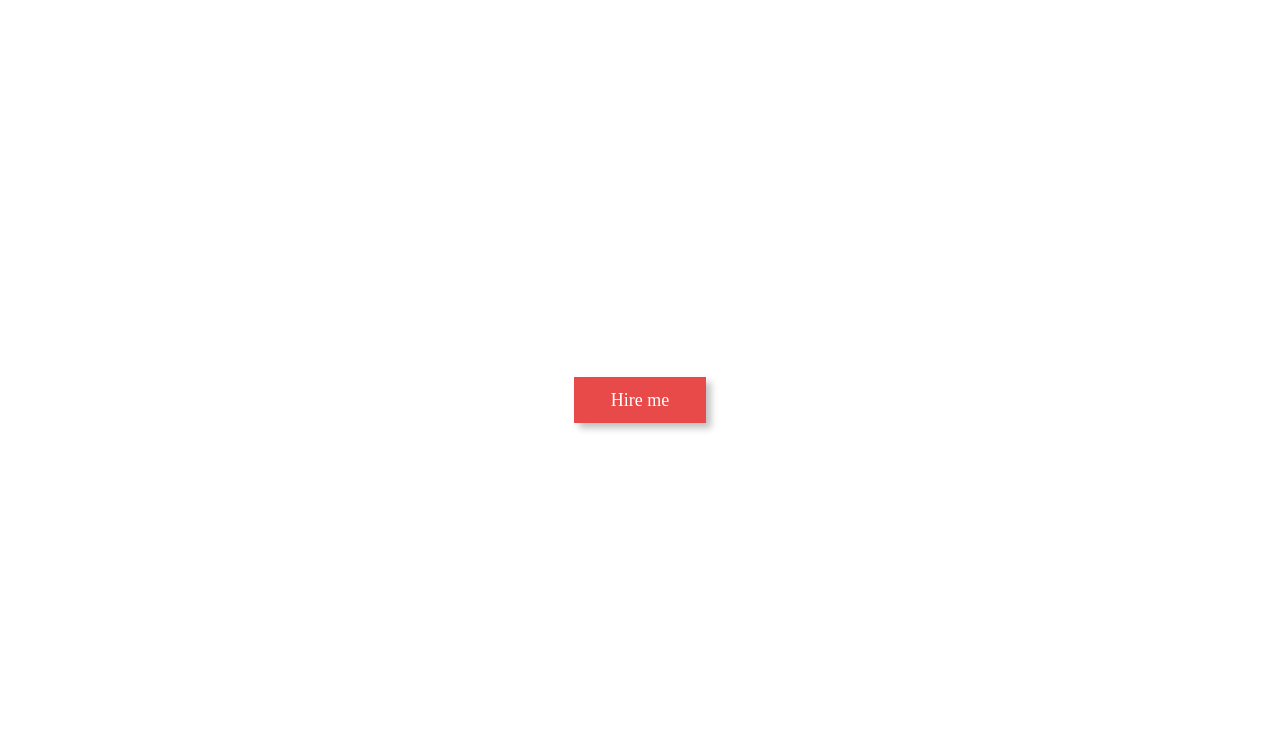
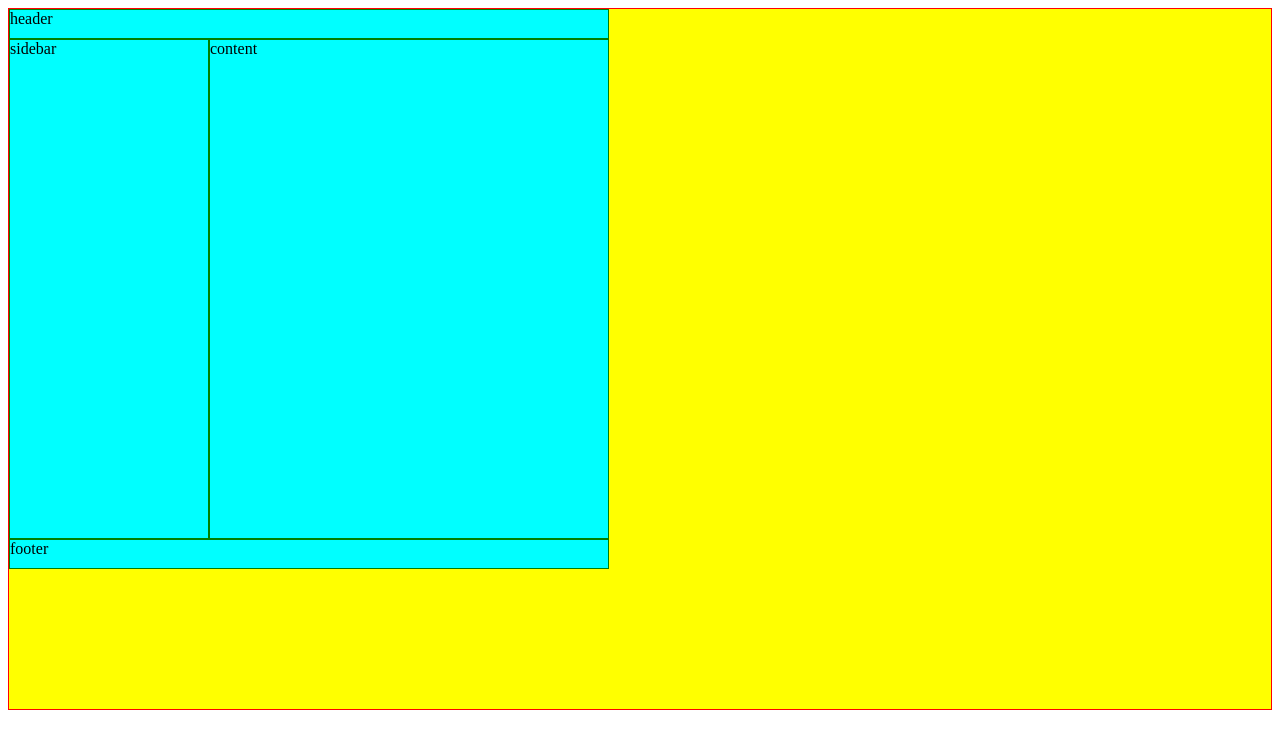
Before and after one commit to Anshikamishra26/Web-D, a plain HTML site: page index.html in a window 1280 px wide. Drawn offline with Linux system fonts and the light colour scheme.

Commit message:
Add files via upload

```diff
--- a/index.html
+++ b/index.html
@@ -8,8 +8,11 @@
     <link rel="stylesheet" href="styles.css">
 </head>
 <body>
-    <div id="wrapper">
-        <div class="btn-pink">Hire me </div>
+    <div class="container">
+        <div class="box" id="header">header</div>
+        <div class="box" id="sidebar">sidebar</div>
+        <div class="box" id="content">content</div>
+        <div class="box" id="footer">footer</div>
     </div>
 </body>
 </html>
--- a/styles.css
+++ b/styles.css
@@ -1,41 +1,49 @@
-*{
-    margin: 0;
-    padding: 0;
-    box-sizing: border-box;
+.container{
+    height: 700px;
+    border: 1px solid red;
+    background-color: yellow;
+    display: grid;
+
+    /* grid-template-rows:30px 150px 400px 30px;
+    grid-template-columns:400px;
+
+    grid-template-areas:
+    "hd"
+    "side"
+    "main"
+    "ft"; */
+
+    /* another type */
+    grid-template-columns: 200px 400px;
+    grid-template-rows: 30px 500px 30px;
+
+    grid-template-areas:
+    "hd hd"
+    "side main"
+    "ft ft";
 }
 
-#wrapper{
-    height: 100vh;
-    width: 100vw;
-    display: flex;
-    justify-content: center;
-    align-items: center;
+.box{
+    border: 1px solid green;
+    background-color: aqua;
+    /* height: 100px;
+    width: 100px; */
+
 }
 
-.btn-pink{
-    background-color: #e84949;
-    padding: 0.8rem 2.3rem;
-    color: white;
-    font-size: 18px;
-    box-shadow: 5px 5px 7px 0px #0000003f;
-    position: relative;
-    z-index: 1;
+
+#header{
+    grid-area: hd;
 }
 
-.btn-pink::before{
-    content: "";
-    background-color: #1f1f1f;
-    position: absolute;
-    top: 0;
-    left: 0;
-    right: 0;
-    bottom: 0;
-    transform: scaleX(0);
-    transform-origin: left;
-    transition: all 1s;
-    z-index: -1;
+#footer{
+    grid-area: ft;
 }
 
-.btn-pink:hover::before{
-    transform: scaleX(1);
+#sidebar{
+    grid-area: side;
 }
+
+#content{
+    grid-area: main;
+}
```
